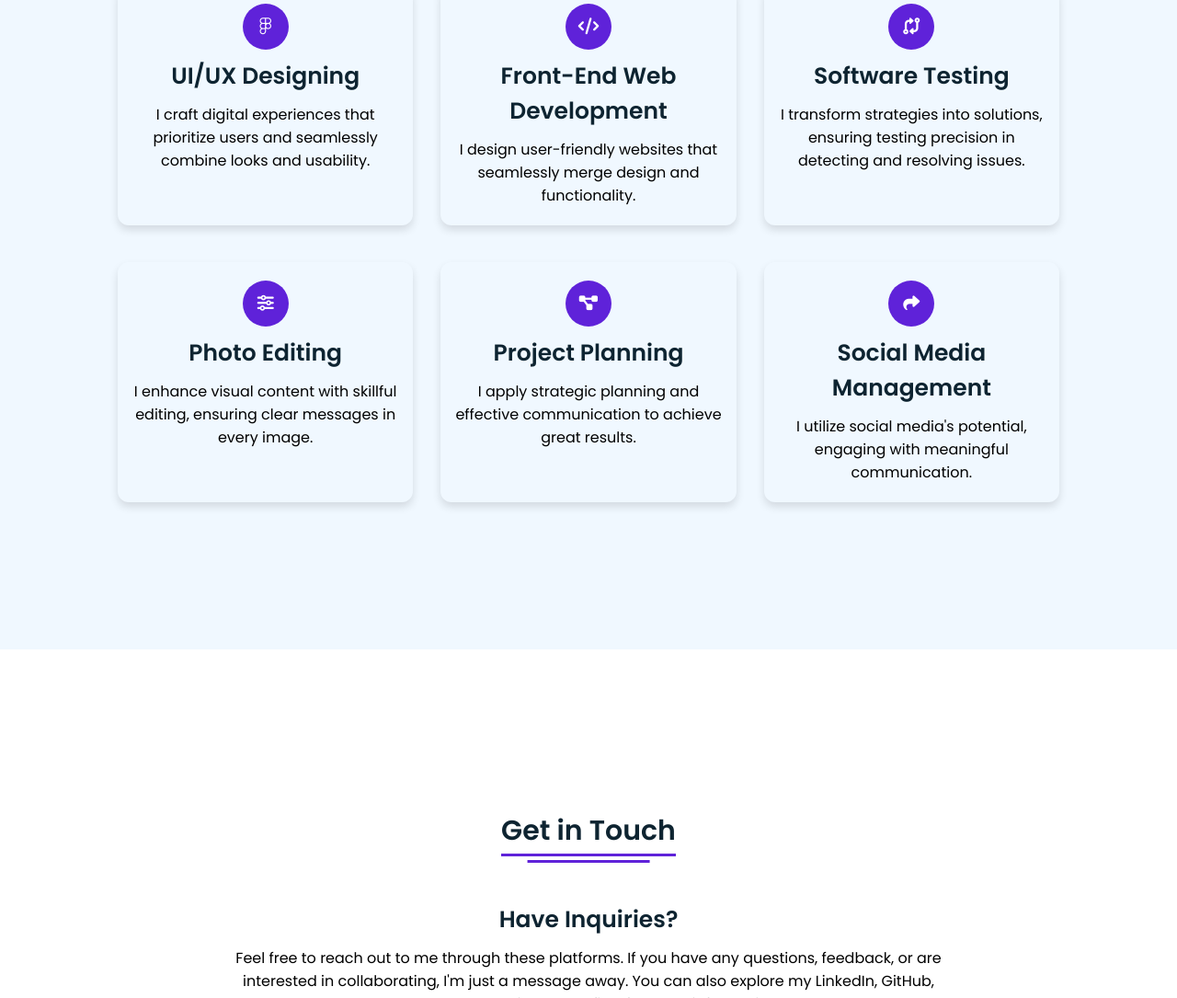
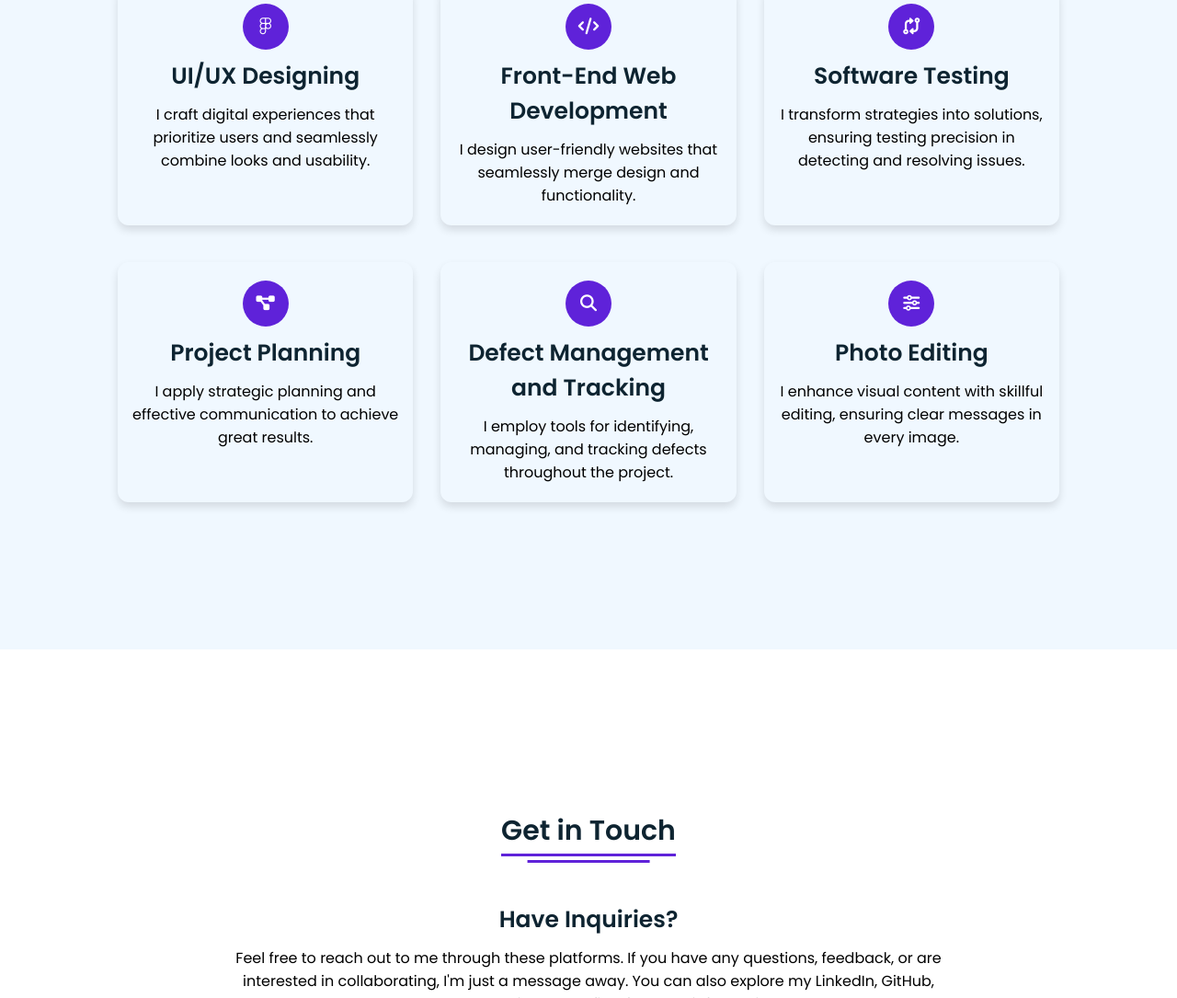
Before and after one commit to CliffordVillanoy/CMV.github.io, a plain HTML site: page index.html in a window 1280 px wide. Shown: the part 3889-4974 px from the top of the page at 92% size. Drawn offline with nearby package versions, Linux system fonts and the light colour scheme; a script that the page names is missing.

Commit message:
patch 0.01

```diff
--- a/index.html
+++ b/index.html
@@ -281,6 +281,7 @@
       <div class="content">
         <div class="title"><span>What I Offer</span></div>
         <div class="boxes">
+
           <div class="box">
             <div class="icon">
               <i class="fa-brands fa-figma"></i>
@@ -288,6 +289,7 @@
             <div class="topic">UI/UX Designing</div>
             <p>I craft digital experiences that prioritize users and seamlessly combine looks and usability.</p>
           </div>
+
           <div class="box">
             <div class="icon">
               <i class="fa fa-code"></i>
@@ -297,6 +299,7 @@
               I design user-friendly websites that seamlessly merge design and functionality.
             </p>
           </div>
+
           <div class="box">
             <div class="icon">
               <i class="fa-solid fa-code-compare"></i>
@@ -305,6 +308,23 @@
             <p>I transform strategies into solutions, ensuring testing precision in detecting and
               resolving issues.</p>
           </div>
+
+          <div class="box">
+            <div class="icon">
+              <i class="fa-solid fa-diagram-project"></i>
+            </div>
+            <div class="topic">Project Planning</div>
+            <p>I apply strategic planning and effective communication to achieve great results.</p>
+          </div>
+
+          <div class="box">
+            <div class="icon">
+              <i class="fa-solid fa-magnifying-glass"></i>
+            </div>
+            <div class="topic">Defect Management and Tracking</div>
+            <p>I employ tools for identifying, managing, and tracking defects throughout the project.</p>
+          </div>
+
           <div class="box">
             <div class="icon">
               <i class="fa-solid fa-sliders"></i>
@@ -312,20 +332,15 @@
             <div class="topic">Photo Editing</div>
             <p>I enhance visual content with skillful editing, ensuring clear messages in every image.</p>
           </div>
-          <div class="box">
-            <div class="icon">
-              <i class="fa-solid fa-diagram-project"></i>
-            </div>
-            <div class="topic">Project Planning</div>
-            <p>I apply strategic planning and effective communication to achieve great results.</p>
-          </div>
-          <div class="box">
+
+          <!-- <div class="box">
             <div class="icon">
               <i class="fa fa-share"></i>
             </div>
             <div class="topic">Social Media Management</div>
             <p>I utilize social media's potential, engaging with meaningful communication.</p>
-          </div>
+          </div> -->
+
         </div>
       </div>
     </section>
```
